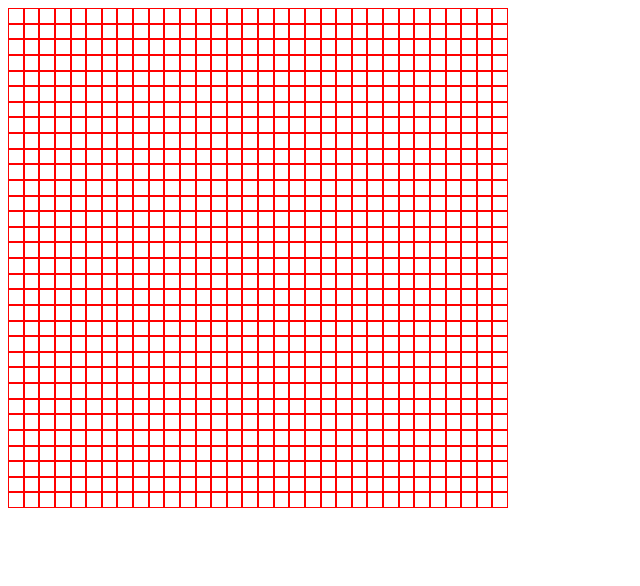
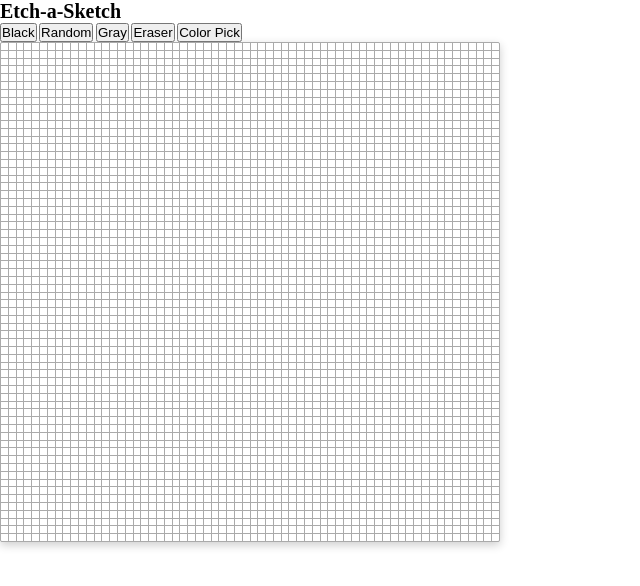
Before and after one commit to dendenjp/etch-a-sketch, a plain HTML site: page index.html in a window 1280 px wide. Shown: the whole page, without its empty margins (0-640 px from the left). Drawn offline with Linux system fonts and the light colour scheme.

Commit message:
added randomRGB functionality

```diff
--- a/index.html
+++ b/index.html
@@ -9,6 +9,21 @@
         <script defer src="script.js"></script>
     </head>
     <body>
-        <div id="grid-container" class="grid-container"></div>
+        <header class="page-header">
+            <h1>Etch-a-Sketch</h1>
+        </header>
+
+        <main class="content">
+            <button type="button" id="btn" class="btn-black">Black</button>
+            <button type="button" id="btn" class="btn-random">Random</button>
+            <button type="button" id="btn" class="btn-gray">Gray</button>
+            <button type="button" id="btn" class="btn-eraser">Eraser</button>
+            <button type="button" id="btn" class="btn-colorpick">
+                Color Pick
+            </button>
+            <div class="grid-container-wrapper">
+                <div id="grid-container" class="grid-container"></div>
+            </div>
+        </main>
     </body>
 </html>
--- a/script.js
+++ b/script.js
@@ -33,42 +33,54 @@ adding a new class to the div.
 changing the div’s background color using JavaScript.
 */
 
-const container = document.getElementById('grid-container');
+const defaultColor = 'black';
+
+const gridContainer = document.getElementById('grid-container');
+const btnBlack = document.querySelector('.btn-black');
+const btnRandom = document.querySelector('.btn-random');
+const btnGray = document.querySelector('.btn-gray');
+const btnEraser = document.querySelector('.btn-eraser');
+const btnColorPick = document.querySelector('.btn-colorpick');
 
 let myDivs;
-/*
-for (let i = 0; i < 256; i++) {
-    myDivs = document.createElement('div');
 
-    myDivs.className = 'block';
-    container.append(myDivs);
-    myDivs.addEventListener('mouseleave', function (e) {
-        e.target.style.backgroundColor = 'purple';
-        console.log(e);
-    });
-}
- */
 function gridCreate(num) {
+    gridContainer.style.gridTemplateColumns = `repeat(${num}, 1fr)`;
+    gridContainer.style.gridTemplateRows = `repeat(${num}, 1fr)`;
+
     for (let i = 0; i < num ** 2; i++) {
         myDivs = document.createElement('div');
         myDivs.className = 'block';
-        container.append(myDivs);
-        container.style.gridTemplateColumns = `repeat(${num}, 1fr)`;
-        container.style.gridTemplateRows = `repeat(${num}, 1fr)`;
+        gridContainer.appendChild(myDivs);
     }
 }
 
-gridCreate(32);
+gridCreate(64);
 
 const blocks = document.getElementsByClassName('block');
 console.log(blocks);
 
 const arrBlocks = [].slice.call(blocks);
 console.log(arrBlocks);
+/*
+arrBlocks.forEach((arrBlock) => {
+    arrBlock.addEventListener('mouseenter', function () {
+        arrBlock.style.backgroundColor = defaultColor;
+    });
+});
+ */
 
 arrBlocks.forEach((arrBlock) => {
-    arrBlock.addEventListener('mouseleave', function (e) {
-        arrBlock.style.backgroundColor = 'yellow';
-        console.log(e.target);
-    });
+    arrBlock.addEventListener('mouseenter', colorChanger);
 });
+
+function colorChanger() {
+    this.style.backgroundColor = randomRGB();
+}
+
+function randomRGB() {
+    let red = Math.floor(Math.random() * 255);
+    let green = Math.floor(Math.random() * 255);
+    let blue = Math.floor(Math.random() * 255);
+    return `rgb(${red}, ${green}, ${blue})`;
+}
--- a/styles.css
+++ b/styles.css
@@ -1,12 +1,33 @@
+* {
+    padding: 0;
+    margin: 0;
+    box-sizing: border-box;
+}
+
+html {
+    /* font-size: 10px; */
+
+    /* 10px / 16px = 0.625 = 62.5% */
+    /* Percentage of user's browser font-size setting */
+    font-size: 62.5%;
+
+    /* Does NOT work on Safari */
+    /* scroll-behavior: smooth; */
+}
+
 .grid-container {
     display: grid;
-    /* grid-template-rows: repeat(16, 1fr);
-    grid-template-columns: repeat(16, 1fr); */
+    gap: 1px;
     height: 500px;
     width: 500px;
+    border-radius: 2px;
+    border: solid 1px #aaa;
+    background-color: #aaa;
+    box-shadow: 0 3px 10px rgb(0 0 0 / 0.2);
+    overflow: hidden;
 }
 
 .block {
     display: inline-block;
-    border: solid 0.01px red;
+    background-color: white;
 }
```
